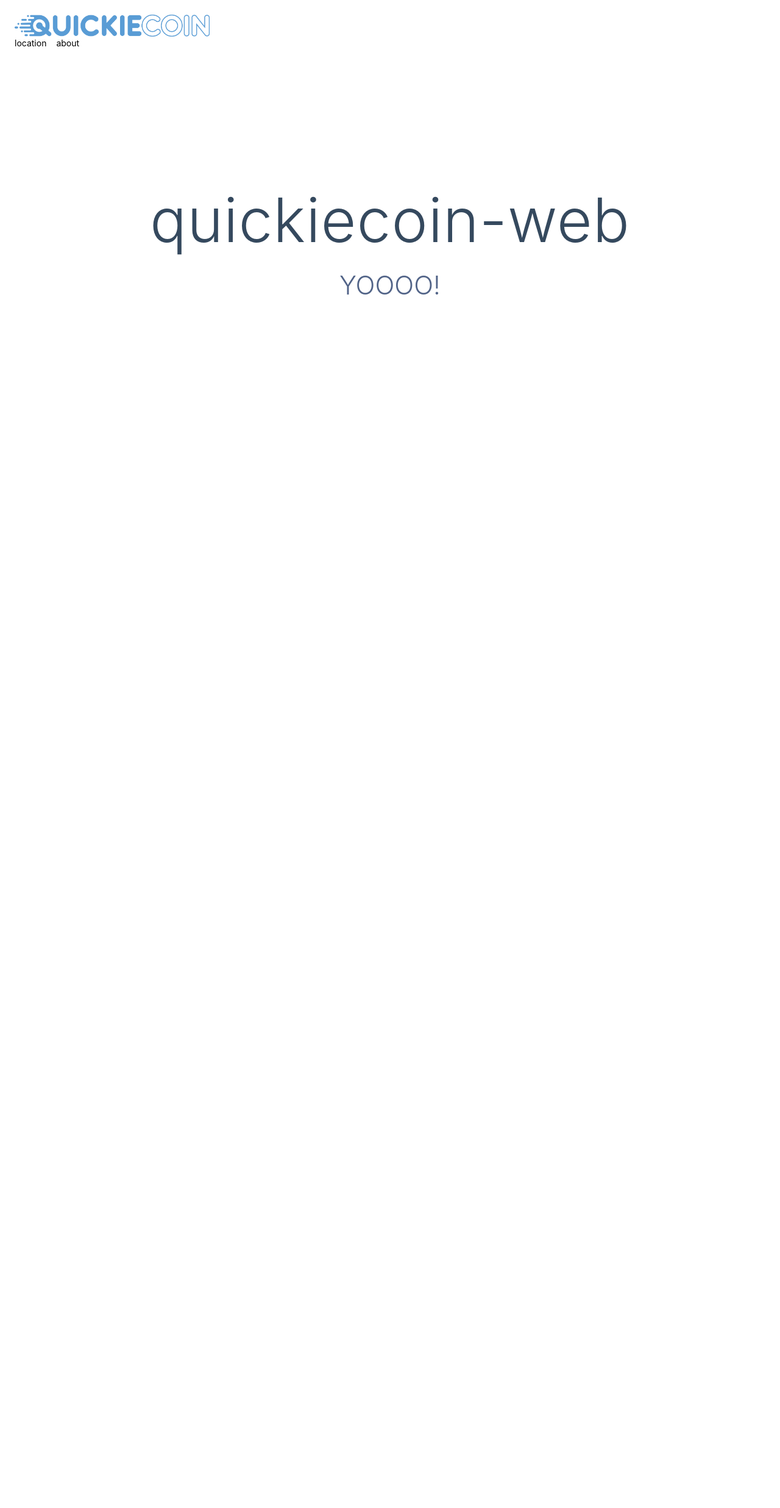
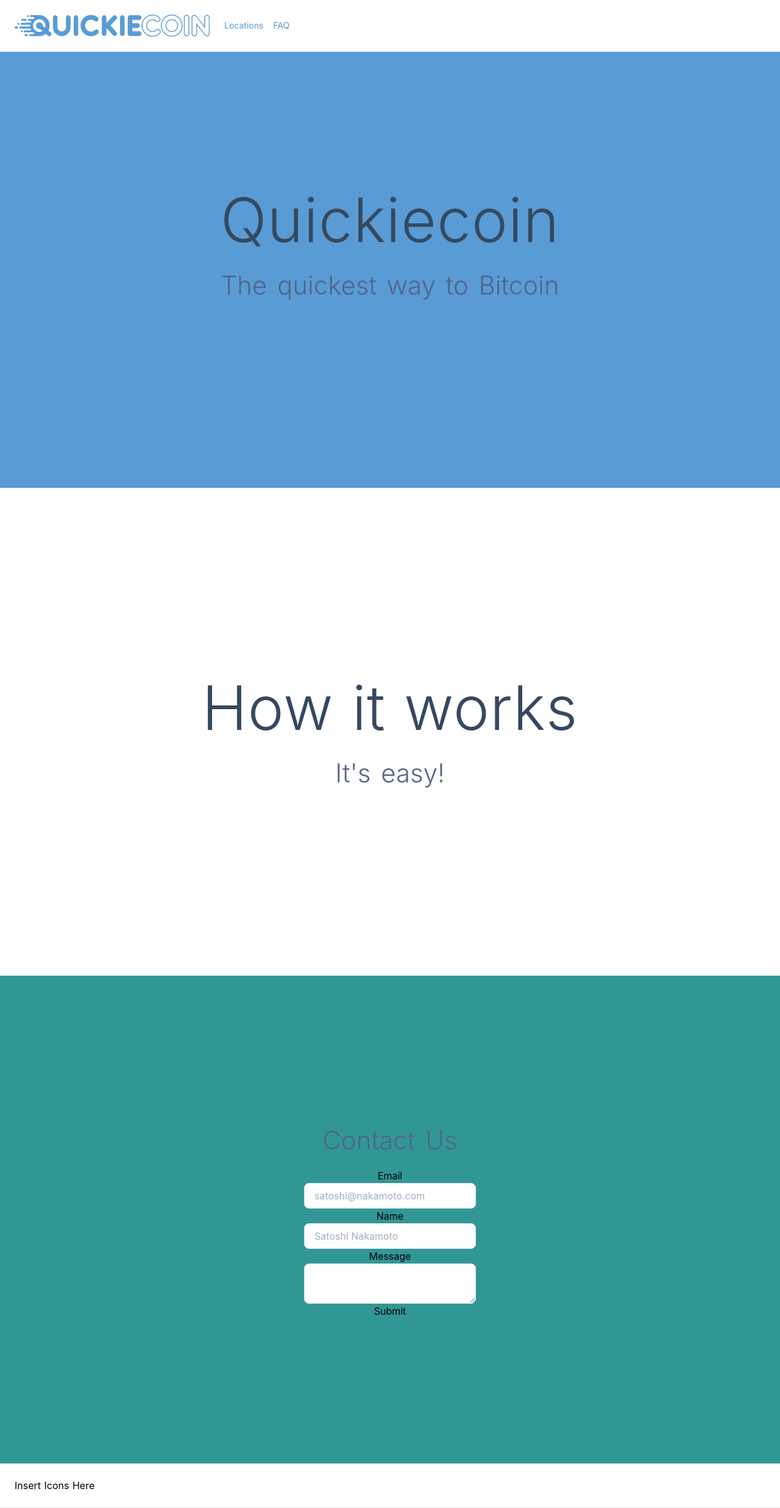
Before and after one commit to QuickieCoin/quickiecoin-web, a Nuxt app: page / in a window 1280 px wide. Shown: the whole page at 61% size. Before the commit the page ends 800 px from the top, so only its background shows below. Built offline with nearby package versions, Linux system fonts and the light colour scheme.

Commit message:
continued scaffolding

```diff
--- /dev/null
+++ b/common/api.js
@@ -0,0 +1,10 @@
+export const contactInfo = {
+  email: 'team@quickiecoin.com',
+  phone: '201-419-5933'
+}
+
+export const locations = {
+  zion: {store: 'Cork Wine & Spirits'},
+  harriman: {store: 'NY Pizza & Pasta'},
+  waska: {store: 'Play! Hoboken'}
+}
--- /dev/null
+++ b/components/ContactForm.vue
@@ -0,0 +1,41 @@
+<template>
+  <div class="contact-form">
+    <h1 class="subtitle">Contact Us</h1>
+    <form>
+      <div class="input">
+        <label>Email</label>
+        <input class="bg-white focus:outline-none focus:shadow-outline border border-gray-300 rounded-lg py-2 px-4 block w-full appearance-none leading-normal" type="email" placeholder="satoshi@nakamoto.com"/>
+      </div>
+      <div class="input">
+        <label>Name</label>
+        <input type="text" class="bg-white focus:outline-none focus:shadow-outline border border-gray-300 rounded-lg py-2 px-4 block w-full appearance-none leading-normal" placeholder="Satoshi Nakamoto"/>
+      </div>
+      <div class="input">
+        <label>Message</label>
+        <textarea class="bg-white focus:outline-none focus:shadow-outline border border-gray-300 rounded-lg py-2 px-4 block w-full appearance-none leading-normal" type="message"/>
+      </div>
+      <input type="button">Submit</button>
+    </form>
+  </div>
+</template>
+
+<script>
+export default {
+  name: 'ContactForm'
+  // props: {
+  //   item: {
+  //     type: Object,
+  //     required: true
+  //   }
+  // },
+  // methods: {
+  //   isAbsolute(url) {
+  //     return /^https?:\/\//.test(url)
+  //   }
+  // }
+}
+</script>
+
+<style>
+
+</style>
--- /dev/null
+++ b/components/NavBar.vue
@@ -0,0 +1,37 @@
+<template>
+<header>
+  <nav class="flex items-center justify-between p-6 border-b w-full fixed bg-white">
+    <router-link to="/" exact>
+      <div class="flex items-center flex-shrink-0 text-white mr-6">
+        <img class="logo max-w-xs" src="~/assets/images/logo.png" alt="logo">
+      </div>
+    </router-link>
+    <div class="w-full block flex-grow lg:flex lg:items-center lg:w-auto">
+      <div class="text-sm">
+        <span v-for="link in links">
+          <router-link :to="`/${link.url}`">
+            <a class="block mt-4 lg:inline-block lg:mt-0 quickiecoin-text quickiecoin-link mr-4">
+              {{ link.title }}
+            </a>
+          </router-link>
+        </span>
+      </div>
+    </div>
+  </nav>
+</header>
+</template>
+
+<script>
+export default {
+  name: 'NavBar',
+  data () {
+    return {
+      links: [{ url: 'locations', title: 'Locations' }, { url: 'faq', title: 'FAQ' }]
+    }
+  }
+}
+</script>
+
+<style>
+
+</style>
--- a/layouts/default.vue
+++ b/layouts/default.vue
@@ -1,32 +1,19 @@
 <template>
   <div>
-    <header class="flex fixed w-full items-center justify-between flex-wrap bg-white-500 p-6">
-      <nav class="inner" role="navigation">
-        <router-link to="/" exact>
-          <img class="logo max-w-xs" src="~/assets/images/logo.png" alt="logo">
-        </router-link>
-        <div class="w-full block flex-grow lg:flex lg:items-center lg:w-auto">
-          <div class="text-sm lg:flex-grow">
-            <router-link v-for="(list, key) in links" :key="key" :to="`/${key}`">
-              <a href="#responsive-header" class="block mt-4 lg:inline-block lg:mt-0 text-black-400 hover:text-teal mr-4">
-                {{ list.title }}
-              </a>
-            </router-link>
-          </div>
-        </div>
-      </nav>
-    </header>
+    <NavBar />
     <nuxt />
+    <footer class="items-center justify-between p-6 border-b w-full bg-white">
+      Insert Icons Here
+    </footer>
   </div>
 </template>
 
 <script>
+import NavBar from '~/components/NavBar.vue'
+
 export default {
-  data () {
-    return {
-      links: [{ key: 'loc', title: 'location' }, { key: 'about', title: 'about' }]
-
-    }
+  components: {
+    NavBar
   }
 }
 </script>
@@ -50,33 +37,50 @@ html {
   box-sizing: border-box;
   margin: 0;
 }
-
-.button--green {
-  display: inline-block;
-  border-radius: 4px;
-  border: 1px solid #3b8070;
-  color: #3b8070;
-  text-decoration: none;
-  padding: 10px 30px;
+.container {
+  margin: 0 auto;
+  min-height: 100vh;
+  display: flex;
+  justify-content: center;
+  align-items: center;
+  text-align: center;
 }
 
-.button--green:hover {
-  color: #fff;
-  background-color: #3b8070;
+.title {
+  font-family: 'Quicksand', 'Source Sans Pro', -apple-system, BlinkMacSystemFont,
+    'Segoe UI', Roboto, 'Helvetica Neue', Arial, sans-serif;
+  display: block;
+  font-weight: 300;
+  font-size: 100px;
+  color: #35495e;
+  letter-spacing: 1px;
 }
 
-.button--grey {
-  display: inline-block;
-  border-radius: 4px;
-  border: 1px solid #35495e;
-  color: #35495e;
-  text-decoration: none;
-  padding: 10px 30px;
-  margin-left: 15px;
+.subtitle {
+  font-weight: 300;
+  font-size: 42px;
+  color: #526488;
+  word-spacing: 5px;
+  padding-bottom: 15px;
 }
 
-.button--grey:hover {
-  color: #fff;
-  background-color: #35495e;
+.container.sub-section {
+    max-width: 100%;
+}
+
+.links {
+  padding-top: 15px;
+}
+
+.quickiecoin-text {
+  color: #599bd5;
+}
+
+.quickiecoin-background {
+  background-color: #599bd5;
+}
+
+.quickiecoin-link:hover {
+  color: #306594;
 }
 </style>
--- /dev/null
+++ b/pages/faq.vue
@@ -0,0 +1,27 @@
+<template>
+  <main>
+    <div class="container sub-section">
+      <div>
+        <h1 class="title">
+          FAQ
+        </h1>
+        <h2 class="subtitle">
+          Here are some basic perguntas
+        </h2>
+      </div>
+    </div>
+  </main>
+</template>
+
+<script>
+// import Logo from '~/components/Logo.vue'
+
+export default {
+  components: {
+  }
+}
+</script>
+
+<style>
+
+</style>
--- a/pages/index.vue
+++ b/pages/index.vue
@@ -1,59 +1,43 @@
 <template>
-  <div class="container">
+  <main>
+    <div class="container w-full sub-section quickiecoin-background">
       <div>
         <h1 class="title">
-        quickiecoin-web
+          Quickiecoin
         </h1>
         <h2 class="subtitle">
-        YOOOO!
+          The quickest way to Bitcoin
         </h2>
       </div>
     </div>
+    <div class="container w-full sub-section">
+      <div>
+        <h1 class="title">
+          How it works
+        </h1>
+        <h2 class="subtitle">
+          It's easy!
+        </h2>
+      </div>
+    </div>
+    <div class="container w-full sub-section bg-teal-600">
+      <div>
+        <ContactForm/>
+      </div>
+    </div>
+  </main>
 </template>
 
 <script>
-// import Logo from '~/components/Logo.vue'
+import ContactForm from '~/components/ContactForm.vue'
 
 export default {
   components: {
+    ContactForm
   }
 }
 </script>
 
 <style>
-/* Sample `apply` at-rules with Tailwind CSS
-.container {
-  @apply min-h-screen flex justify-center items-center text-center mx-auto;
-}
-*/
-.container {
-  margin: 0 auto;
-  min-height: 100vh;
-  display: flex;
-  justify-content: center;
-  align-items: center;
-  text-align: center;
-}
 
-.title {
-  font-family: 'Quicksand', 'Source Sans Pro', -apple-system, BlinkMacSystemFont,
-    'Segoe UI', Roboto, 'Helvetica Neue', Arial, sans-serif;
-  display: block;
-  font-weight: 300;
-  font-size: 100px;
-  color: #35495e;
-  letter-spacing: 1px;
-}
-
-.subtitle {
-  font-weight: 300;
-  font-size: 42px;
-  color: #526488;
-  word-spacing: 5px;
-  padding-bottom: 15px;
-}
-
-.links {
-  padding-top: 15px;
-}
 </style>
--- /dev/null
+++ b/pages/locations.vue
@@ -0,0 +1,26 @@
+<template>
+  <main>
+    <div class="container sub-section">
+      <div>
+        <h1 class="title">
+          Locations
+        </h1>
+        <h2 class="subtitle">
+          We have tons!
+        </h2>
+      </div>
+    </div>
+  </main>
+</template>
+
+<script>
+// import Logo from '~/components/Logo.vue'
+
+export default {
+  components: {
+  }
+}
+</script>
+
+<style>
+</style>
```
Also changed, not shown: 1 other file (tests, documents, lock files or other folders). Lines whose indentation alone changed are shown as unchanged.
